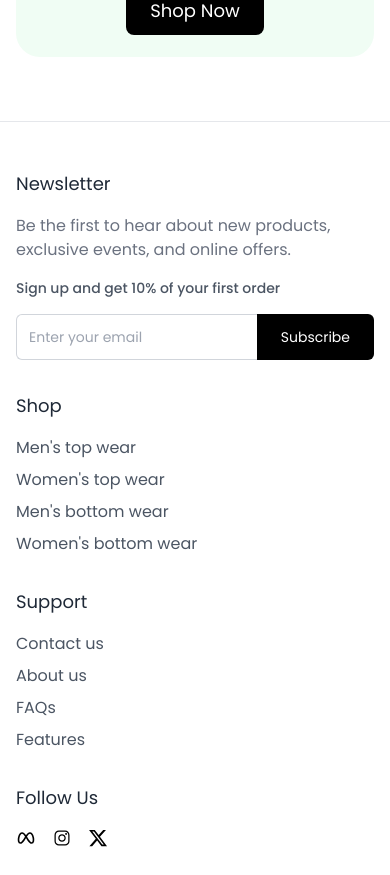
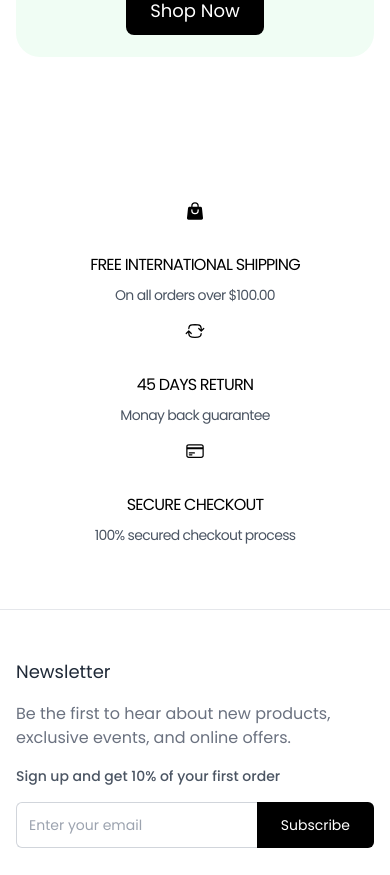
Before and after one commit to kieukieu998/shopping-cart-rabbit, a React (Vite) app in the folder frontend/: page / in a window 390 px wide. Shown: the part 10960-11835 px from the top of the page. Built offline with nearby package versions, Linux system fonts and the light colour scheme.

Commit message:
feature section UI

```diff
--- /dev/null
+++ b/frontend/src/components/Products/FeaturedSection.jsx
@@ -0,0 +1,37 @@
+import React from 'react'
+import { HiArrowPathRoundedSquare, HiOutlineCreditCard, HiShoppingBag } from "react-icons/hi2"
+
+const FeaturedSection = () => {
+  return (
+    <section className="py-16 px-4 bg-white">
+        <div className="container mx-auto grid grid-cols-1 md:grid-cols-3 gap:8 text-center">
+            {/* Feature 1 */}
+            <div className="flex flex-col items-center">
+                <div className="p-4 rounded-full mb-4">
+                    <HiShoppingBag  className="text-xl"/>
+                </div>
+                <h4 className="tracking-tighter mb-2">FREE INTERNATIONAL SHIPPING</h4>
+                <p className="text-gray-600 text-sm tracking-tighter">On all orders over $100.00</p>
+            </div>
+             {/* Feature 2 */}
+            <div className="flex flex-col items-center">
+                <div className="p-4 rounded-full mb-4">
+                    <HiArrowPathRoundedSquare  className="text-xl"/>
+                </div>
+                <h4 className="tracking-tighter mb-2">45 DAYS RETURN</h4>
+                <p className="text-gray-600 text-sm tracking-tighter">Monay back guarantee</p>
+            </div>
+             {/* Feature 13 */}
+            <div className="flex flex-col items-center">
+                <div className="p-4 rounded-full mb-4">
+                    <HiOutlineCreditCard  className="text-xl"/>
+                </div>
+                <h4 className="tracking-tighter mb-2">SECURE CHECKOUT</h4>
+                <p className="text-gray-600 text-sm tracking-tighter">100% secured checkout process</p>
+            </div>
+        </div>
+    </section>
+  )
+}
+
+export default FeaturedSection
--- a/frontend/src/components/Products/ProductDetails.jsx
+++ b/frontend/src/components/Products/ProductDetails.jsx
@@ -108,7 +108,7 @@
 
     return (
         <div className="p-6">
-            <div className="max-w-6xl mx-auto bg-white p-8 rounded-lg">
+            <div className="max-w-6xl mx-auto bg-white rounded-lg">
                 <div className="flex flex-col md:flex-row">
                     {/* Left Thumbnail */}
                     <div className="hidden md:flex flex-col space-y-4 mr-6">
--- a/frontend/src/pages/Home.jsx
+++ b/frontend/src/pages/Home.jsx
@@ -5,6 +5,7 @@
 import ProductDetails from "../components/Products/ProductDetails"
 import ProductGrid from "../components/Products/ProductGrid"
 import FeaturedCollection from "../components/Products/FeaturedCollection"
+import FeaturedSection from "../components/Products/FeaturedSection"
 
 const placeholderProducts = [
   {
@@ -113,6 +114,7 @@
       </div>
 
       <FeaturedCollection />
+      <FeaturedSection />
     </div>
   )
 }
```
